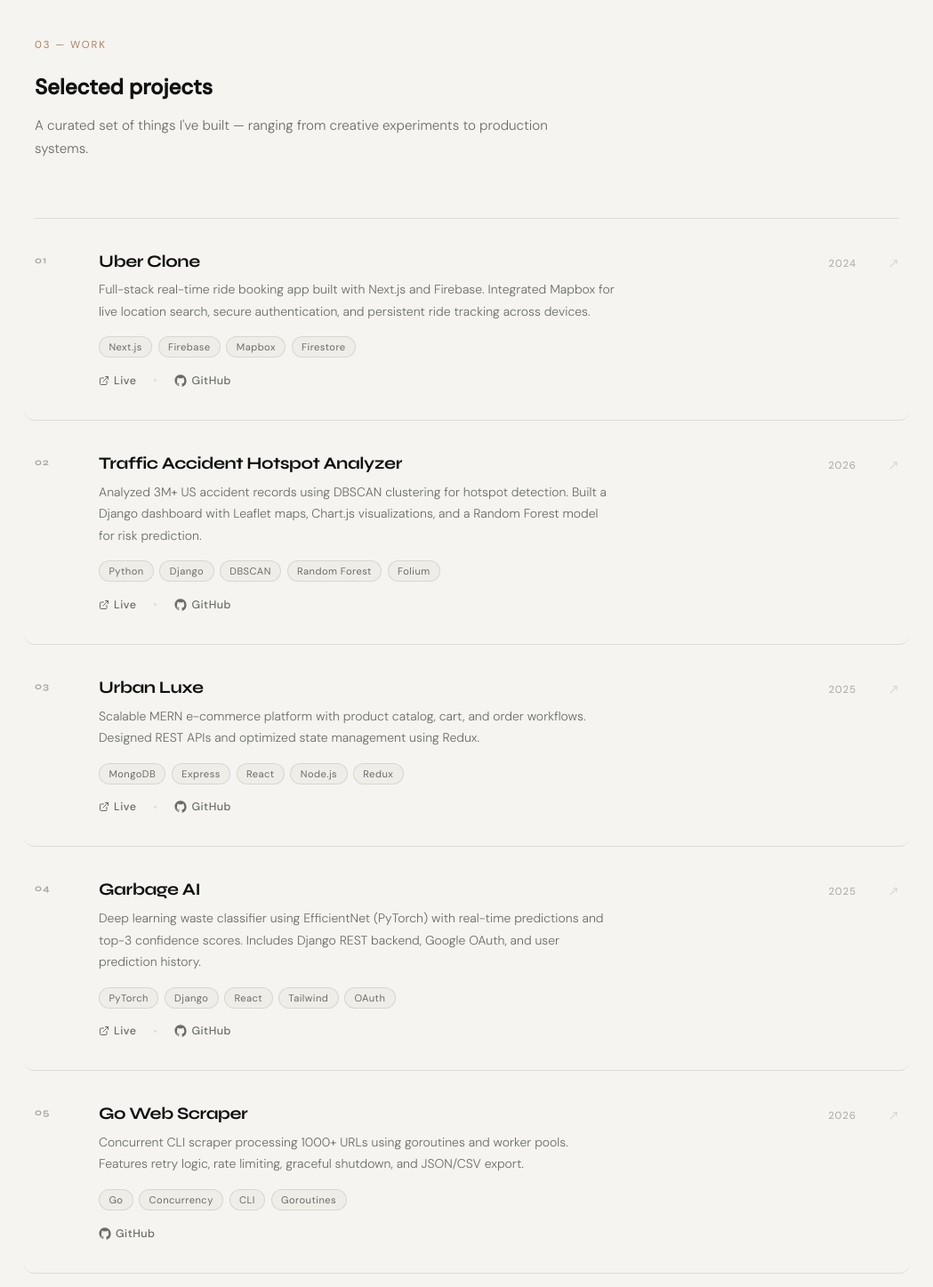
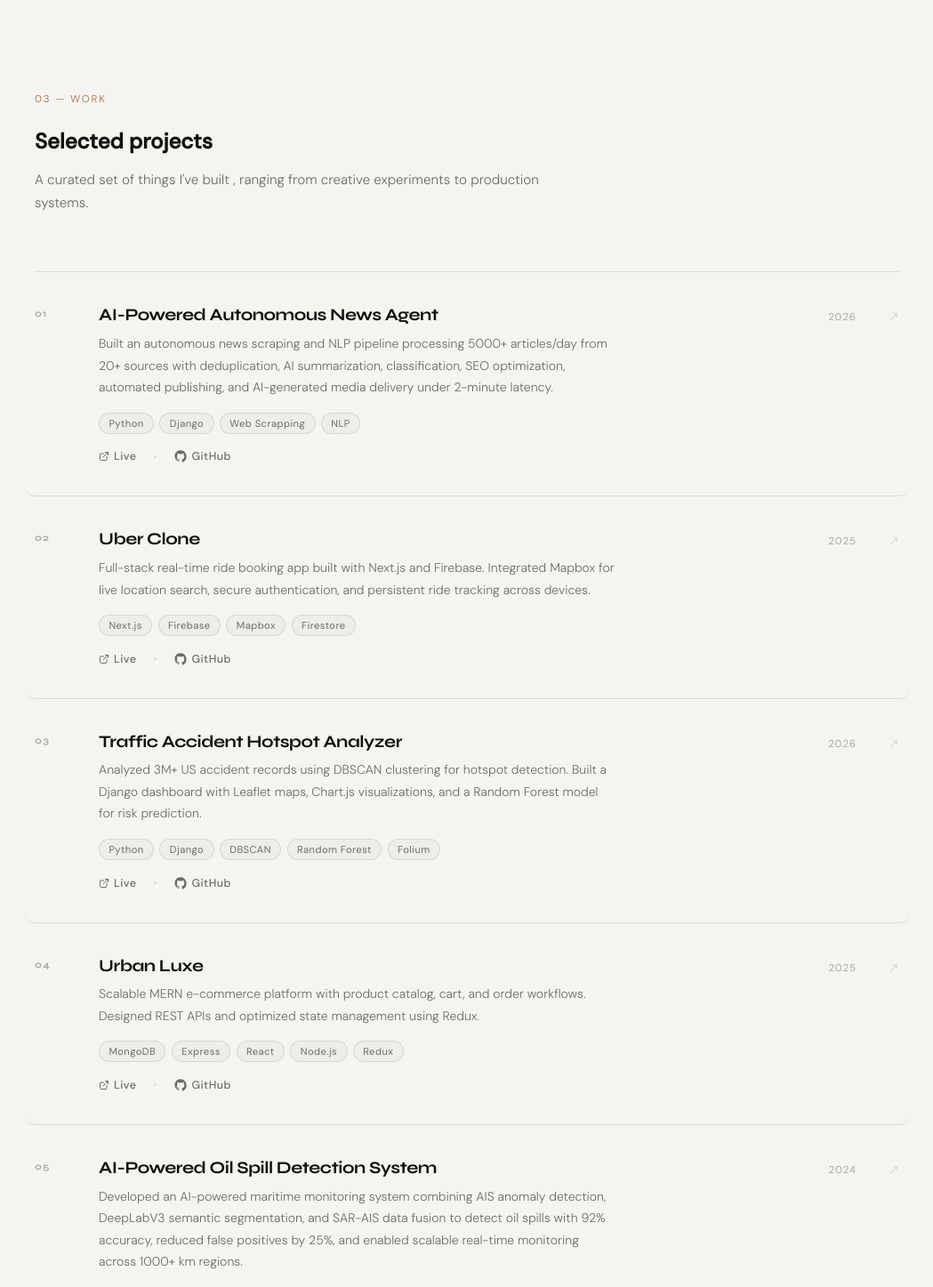
Before and after one commit to Prateek-1110/portfolio, a React (Create React App) app: page / in a window 1280 px wide. Shown: the part 1760-3207 px from the top of the page at 89% size, without its empty margins (115-1164 px from the left). Built offline with nearby package versions, Linux system fonts and the light colour scheme.

Commit message:
updating stats

```diff
--- a/src/sections/About.jsx
+++ b/src/sections/About.jsx
@@ -15,7 +15,7 @@ export default function About() {
           />
         </div>
 
-        <h2 className="about__name">Prateek </h2>
+        <h2 className="about__name">Prateek Agrahari</h2>
         <p className="about__role">Full Stack Developer and ML Enthusiast</p>
       </div>
 
--- a/src/sections/Education.jsx
+++ b/src/sections/Education.jsx
@@ -8,8 +8,7 @@ const educationData = [
     duration: "2023 - 2027(expected)",
     grade: "CGPA: 7.63 / 10",
     highlights: [
-      "Specializing in Machine Learning , Deep learning",
-      "Coursework: Deep Learning , Machine Learning , Probability & Statistics , Data Structures and Algorithms",
+      "Relevant Coursework: Deep Learning , Machine Learning , Probability & Statistics , Data Structures and Algorithms",
     ],
     logo: "01",
     tag: "Current",
--- a/src/sections/Resume.jsx
+++ b/src/sections/Resume.jsx
@@ -2,17 +2,17 @@ import React, { useState } from "react";
 import "./Resume.css";
 
 const resumes = [
-  {
-    role: "Web Developer",
-    description:
-      "Highlights full-stack projects, React, Django, REST APIs, and software engineering internship experience.",
-    tags: ["React", "Django", "REST APIs", "DSA", "Full Stack"],
-    viewUrl: "https://drive.google.com/file/d/1L9oN4Ubhe8gqiZl6UDqEcWb0zSgrCxvk/view?usp=sharing", // replace
-    downloadUrl:
-      "https://drive.google.com/file/d/1L9oN4Ubhe8gqiZl6UDqEcWb0zSgrCxvk/view?usp=sharing", // replace
-    icon: "W",
-    label: "SWE / Full Stack",
-  },
+  // {
+  //   role: "Web Developer",
+  //   description:
+  //     "Highlights full-stack projects, React, Django, REST APIs, and software engineering internship experience.",
+  //   tags: ["React", "Django", "REST APIs", "DSA", "Full Stack"],
+  //   viewUrl: "https://drive.google.com/file/d/1L9oN4Ubhe8gqiZl6UDqEcWb0zSgrCxvk/view?usp=sharing", // replace
+  //   downloadUrl:
+  //     "https://drive.google.com/file/d/1L9oN4Ubhe8gqiZl6UDqEcWb0zSgrCxvk/view?usp=sharing", // replace
+  //   icon: "W",
+  //   label: "SWE / Full Stack",
+  // },
   {
     role: "ML / AI Engineer",
     description:
@@ -33,9 +33,9 @@ const Resume = () => {
     <section className="resume-section" id="resume">
       <div className="resume-header">
         <div className="section-label">06 - Resume</div>
-        <h2 className="resume-title">Resume versions</h2>
+        <h2 className="resume-title">My Resume </h2>
         <p className="resume-subtitle">
-          Two tailored versions. Pick what best matches your role.
+          {/* Two tailored versions. Pick what best matches your role. */}
         </p>
       </div>
 
--- a/src/sections/Stats.jsx
+++ b/src/sections/Stats.jsx
@@ -8,7 +8,7 @@ const statsData = [
     profileUrl: "https://leetcode.com/prateekagr-1110/", // replace
     stats: [
       { label: "Problems Solved", value: "400+" },
-      { label: "Contest Rating", value: "1602" },
+      { label: "Max Rating", value: "1752" },
       // { label: "Global Rank", value: "Top --%" },
     ],
     icon: (
--- a/src/sections/Work.jsx
+++ b/src/sections/Work.jsx
@@ -48,17 +48,26 @@ const ArrowIcon = () => (
 );
 
 const projects = [
-  {
+    {
     num: '01',
+    title: 'AI-Powered Autonomous News Agent',
+    desc: 'Built an autonomous news scraping and NLP pipeline processing 5000+ articles/day from 20+ sources with deduplication, AI summarization, classification, SEO optimization, automated publishing, and AI-generated media delivery under 2-minute latency.',
+    tags: ['Python', 'Django', 'Web Scrapping', 'NLP'],
+    year: '2026',
+    live: 'https://prateektech.vercel.app/',
+    github: 'https://github.com/Prateek-1110/News_Automation/',
+  },
+   {
+    num: '02',
     title: 'Uber Clone',
     desc: 'Full-stack real-time ride booking app built with Next.js and Firebase. Integrated Mapbox for live location search, secure authentication, and persistent ride tracking across devices.',
     tags: ['Next.js', 'Firebase', 'Mapbox', 'Firestore'],
-    year: '2024',
+    year: '2025',
     live: 'https://uber-clone-zeta-neon.vercel.app/',
     github: 'https://github.com/Prateek-1110/Uber_clone',
   },
   {
-    num: '02',
+    num: '03',
     title: 'Traffic Accident Hotspot Analyzer',
     desc: 'Analyzed 3M+ US accident records using DBSCAN clustering for hotspot detection. Built a Django dashboard with Leaflet maps, Chart.js visualizations, and a Random Forest model for risk prediction.',
     tags: ['Python', 'Django', 'DBSCAN', 'Random Forest', 'Folium'],
@@ -67,7 +76,7 @@ const projects = [
     github: 'https://github.com/Prateek-1110/traffic_analyser',
   },
   {
-    num: '03',
+    num: '04',
     title: 'Urban Luxe',
     desc: 'Scalable MERN e-commerce platform with product catalog, cart, and order workflows. Designed REST APIs and optimized state management using Redux.',
     tags: ['MongoDB', 'Express', 'React', 'Node.js', 'Redux'],
@@ -76,22 +85,13 @@ const projects = [
     github: 'https://github.com/Prateek-1110/Urban-Luxe',
   },
   {
-    num: '04',
-    title: 'Garbage AI',
-    desc: 'Deep learning waste classifier using EfficientNet (PyTorch) with real-time predictions and top-3 confidence scores. Includes Django REST backend, Google OAuth, and user prediction history.',
-    tags: ['PyTorch', 'Django', 'React', 'Tailwind', 'OAuth'],
-    year: '2025',
-    live: 'https://garbage-classifier-three.vercel.app/',
-    github: 'https://github.com/Prateek-1110/garbage_classifier',
-  },
-  {
     num: '05',
-    title: 'Go Web Scraper',
-    desc: 'Concurrent CLI scraper processing 1000+ URLs using goroutines and worker pools. Features retry logic, rate limiting, graceful shutdown, and JSON/CSV export.',
-    tags: ['Go', 'Concurrency', 'CLI', 'Goroutines'],
-    year: '2026',
-    live: 'https://github.com/Prateek-1110/web_scrapper',
-    github: 'https://github.com/Prateek-1110/web_scrapper',
+    title: ' AI-Powered Oil Spill Detection System',
+    desc: 'Developed an AI-powered maritime monitoring system combining AIS anomaly detection, DeepLabV3 semantic segmentation, and SAR-AIS data fusion to detect oil spills with 92% accuracy, reduced false positives by 25%, and enabled scalable real-time monitoring across 1000+ km regions.',
+    tags: ['DeeplabV3', 'SAR Imaging', 'AIS Data'],
+    year: '2024',
+    live: 'https://prateektech.vercel.app/',
+    github: 'https://github.com/Prateek-1110/SIH_2024-Oil-Spill-Detection/',
   },
 ];
 
@@ -102,8 +102,7 @@ export default function Work() {
         <div className="section-label">03 — Work</div>
         <h2 className="section-title">Selected projects</h2>
         <p className="work__subtitle">
-          A curated set of things I've built — ranging from creative experiments to
-          production systems.
+          A curated set of things I've built , ranging from creative experiments to production systems.
         </p>
       </div>
 
```
